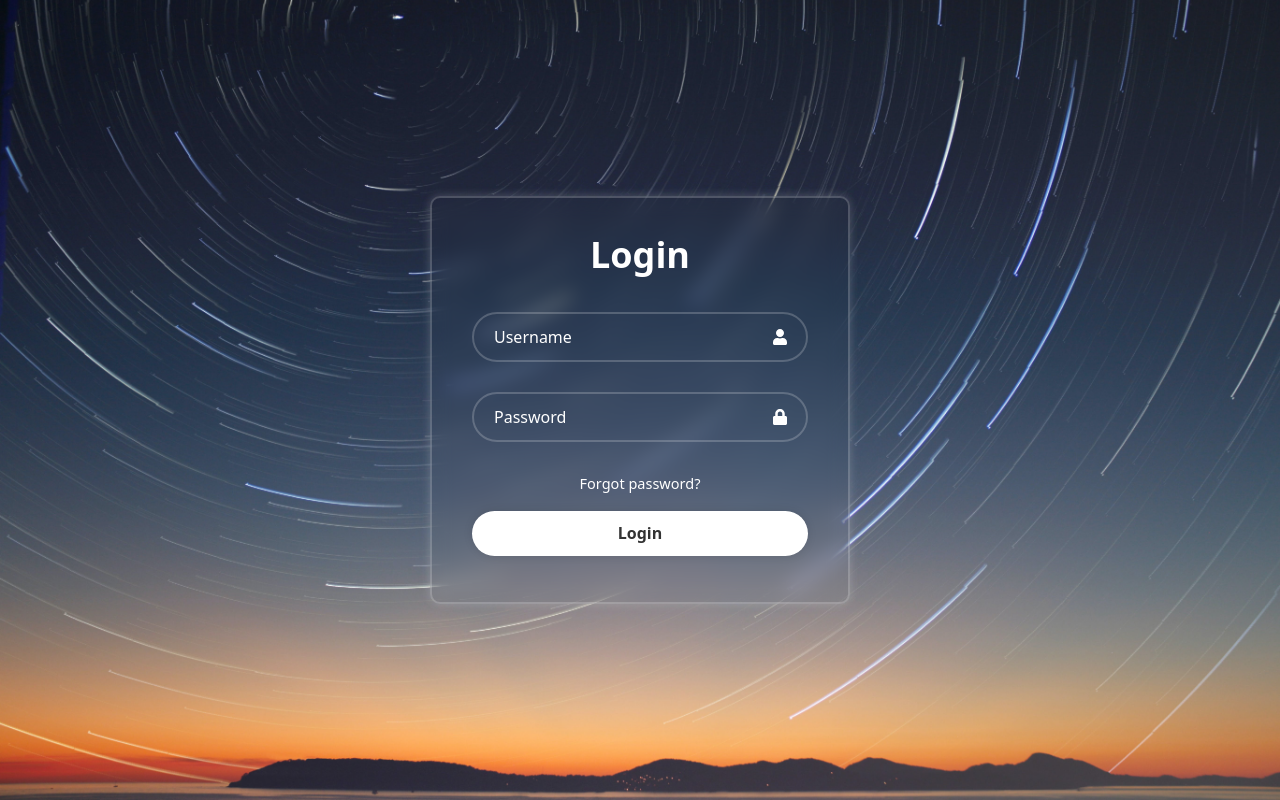
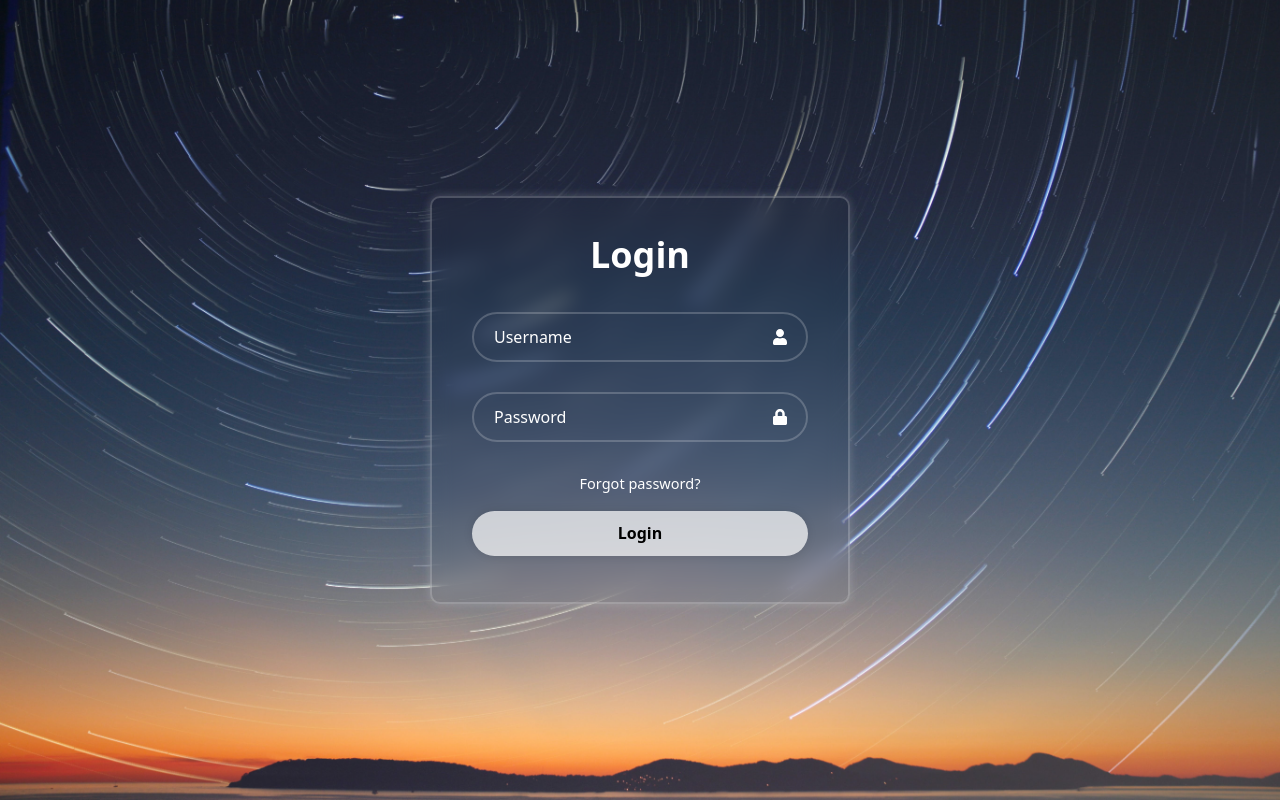
Before and after one commit to OmkarKanade/ExportPortal, a React (Create React App) app in the folder Frontend/: page / in a window 1280 px wide. In both pictures the pointer is over the button "Login". Built offline with nearby package versions, Linux system fonts and the light colour scheme.

Commit message:
login button modified

```diff
--- a/Frontend/src/Component/LoginForm/LoginForm.css
+++ b/Frontend/src/Component/LoginForm/LoginForm.css
@@ -95,3 +95,8 @@ body {
     margin-top: 2vh;
     margin-bottom: 2vh;
 }
+
+.wrapper button:hover{
+    background: rgba(255,255,255,0.7);
+    color: black;
+}
```
